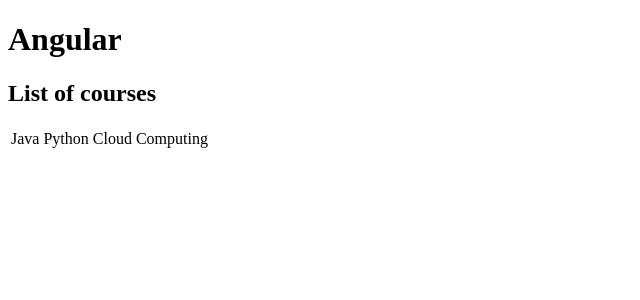
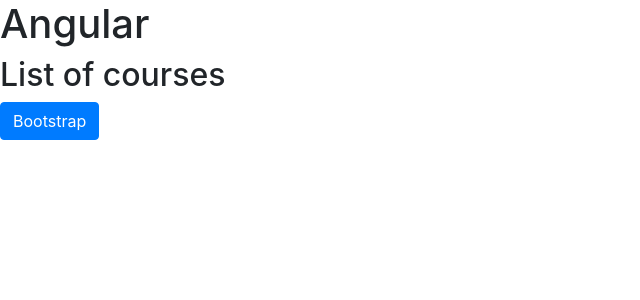
Before and after one commit to CodingBookOrg/cb-angular, an Angular app in the folder hello-world/: page / in a window 1280 px wide. Shown: the top 300 px of the page, without its empty margins (0-640 px from the left). Built offline with nearby package versions, Linux system fonts and the light colour scheme.

Commit message:
Using Bootstrap

```diff
--- a/hello-world/package.json
+++ b/hello-world/package.json
@@ -19,6 +19,7 @@
     "@angular/platform-browser": "~10.2.0",
     "@angular/platform-browser-dynamic": "~10.2.0",
     "@angular/router": "~10.2.0",
+    "bootstrap": "4.5.2",
     "rxjs": "~6.6.0",
     "tslib": "^2.0.0",
     "zone.js": "~0.10.2"
@@ -30,6 +31,7 @@
     "@types/node": "^12.11.1",
     "@types/jasmine": "~3.5.0",
     "@types/jasminewd2": "~2.0.3",
+    "bootstrap": "4.5.2",
     "codelyzer": "^6.0.0",
     "jasmine-core": "~3.6.0",
     "jasmine-spec-reporter": "~5.0.0",
--- a/hello-world/src/app/courses.component.ts
+++ b/hello-world/src/app/courses.component.ts
@@ -1,23 +1,11 @@
 
 import { Component } from '@angular/core';
-import { CoursesService } from './courses.service';
-
 @Component({
     selector: "courses",
     template: `<h2>{{ title}}</h2>
-                <table>
-                    <tr>
-                        <td [attr.colspan]="colSpan"
-                        *ngFor="let course of courses">{{ course }}</td>
-                    </tr>
-                </table>`
+        <button class="btn btn-primary">Bootstrap</button>`
 })
 export class CoursesComponent {
     title: string = "List of courses"
-    courses : string[];
-    colSpan = 5
 
-    constructor(service: CoursesService) {
-        this.courses = service.getCourses()
-    }
 }
--- a/hello-world/src/styles.css
+++ b/hello-world/src/styles.css
@@ -1 +1,2 @@
 /* You can add global styles to this file, and also import other style files */
+@import "~bootstrap/dist/css/bootstrap.css"
```
